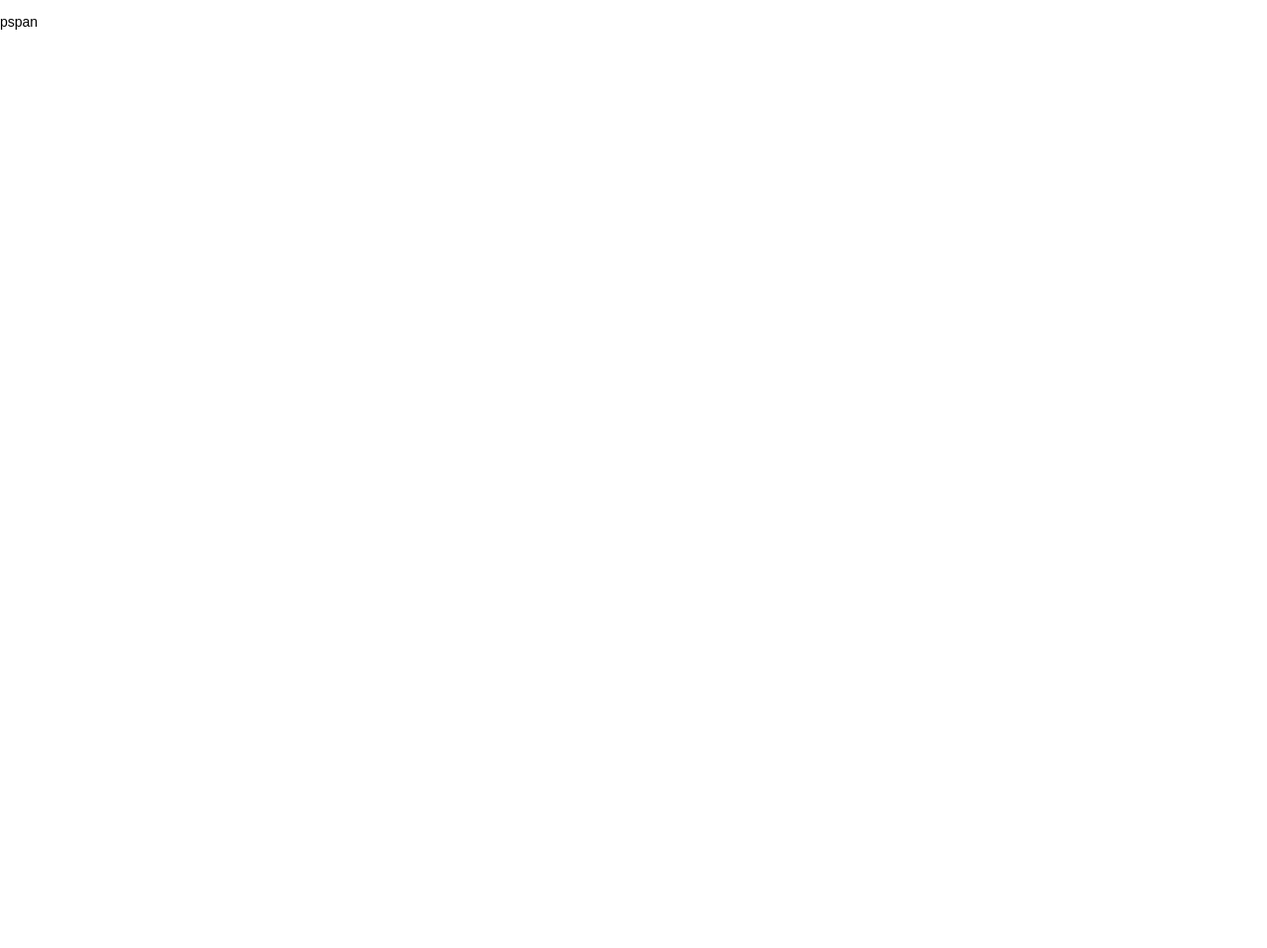
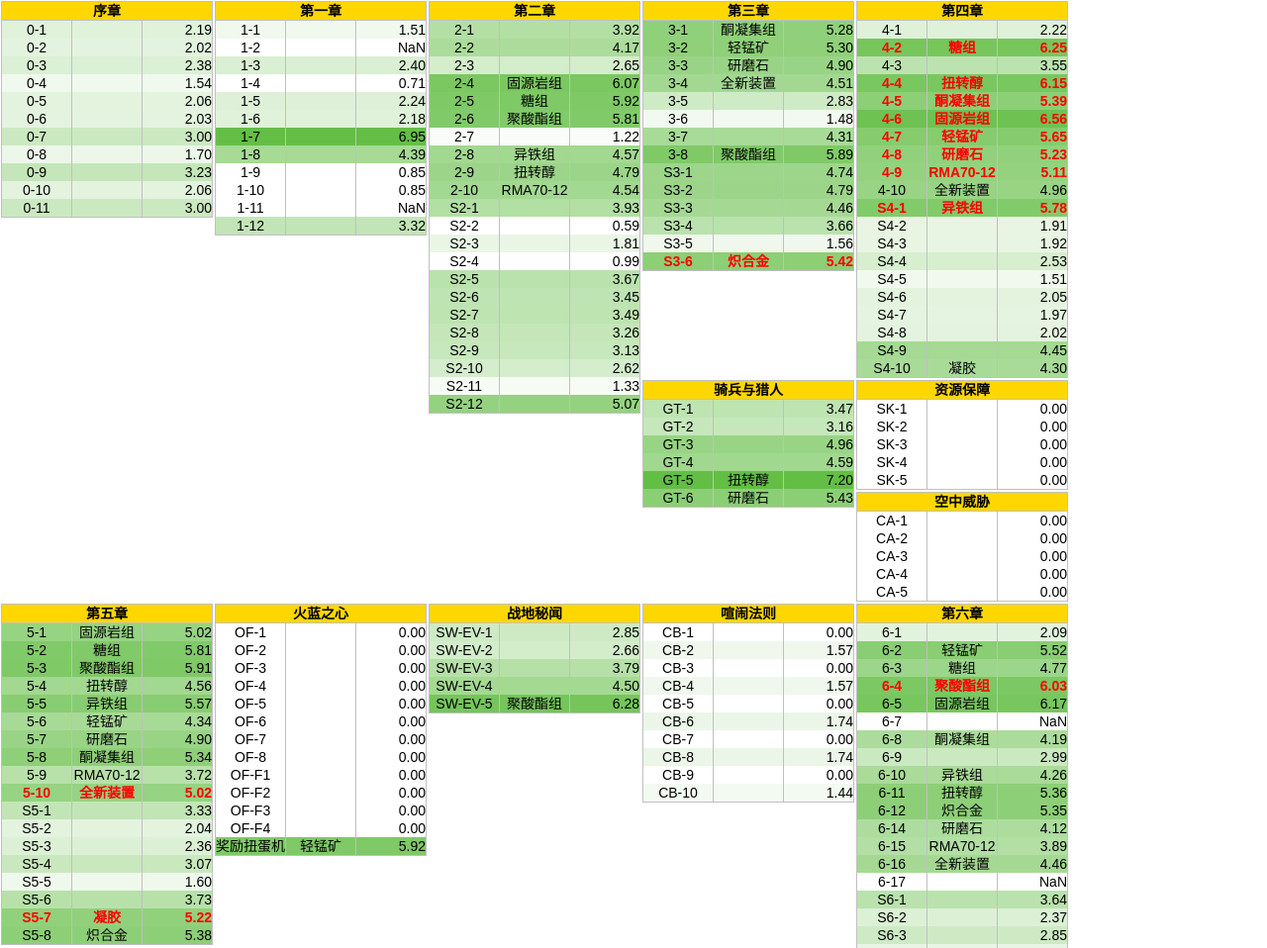
Before and after one commit to scooderic/arknights-value-table, a plain HTML site: page index.html in a window 1280 px wide. Shown: the top 958 px of the page at 99% size. Before the commit the page ends 800 px from the top, so only its background shows below. Drawn offline with Linux system fonts and the light colour scheme.

Commit message:
complete the calculation

```diff
--- a/css/index.css
+++ b/css/index.css
@@ -6,12 +6,9 @@ html, body {
     font-size: 14px;
 }
 body table {
-    margin: 0;
+    margin: 1px;
     padding: 0;
-    border: 0;
-    border-top: 1px solid silver;
-    border-right: 1px solid silver;
-    border-bottom: 1px solid silver;
+    border: 1px solid silver;
     border-collapse: collapse;
     float: left;
 }
@@ -20,9 +17,9 @@ table th, table td {
     padding: 0;
     border: 0;
     border-right: 1px solid silver;
-    width: 100px;
-    height: 20px;
-    line-height: 0;
+    width: 70px;
+    height: 18px;
+    line-height: 14px;
 }
 table th {
     border-bottom: 1px solid silver;
@@ -38,3 +35,7 @@ table th {
 .r {
     text-align: right;
 }
+.max {
+    font-weight: bold;
+    color: red;
+}
--- a/js/index.js
+++ b/js/index.js
@@ -1,9 +1,21 @@
 /**
+ * <p>依据蓝材料（固源岩除外）【最低耗体】的所有图的输入，获得每个关卡的综合价值输出。</p>
+ * @author Lyric
  * @since 2020-04-25
  */
 (function ($) {
     "use strict";
     $(function ($_$) {
+        // 龙门币因子，每 100 龙门币的价值
+        var lmd100Value = 0.00333333;
+        // 中级作战记录价值因子
+        var expCard2Value = Math.log10(30 * 1000 / 7400 / 3);
+        // 高级作战记录价值
+        var expCard3Value = 2 * expCard2Value;
+        // 初级作战记录价值
+        var expCard1Value = 0.4 * expCard2Value;
+        // 基础作战记录价值
+        var expCard0Value = 0.2 * expCard2Value;
         // 蓝材料们才参与基础运算，其余的材料价值基于蓝材料
         var valuableItems = [
             "30013", // 固源岩组
@@ -52,7 +64,7 @@
             "31014", // 聚合凝胶
             "31024" // 炽合金块
         ];
-        // 蓝材料最低耗体关卡列表
+        // 蓝材料最低耗体关卡列表【修改此部分输入，即可影像全局所有结果，无需更改代码】
         var stageList1 = [
             {
                 "itemId": "31023", // 炽合金
@@ -75,9 +87,9 @@
                 "code": "3-1"
             },
             {
-                "itemId": "30013", // 固源岩组
-                "stageId": "main_02-04",
-                "code": "2-4"
+                "itemId": "30012", // 固源岩（固源岩合成固源岩组）
+                "stageId": "main_01-07",
+                "code": "1-7"
             },
             {
                 "itemId": "30083", // 轻锰矿
@@ -96,8 +108,8 @@
             },
             {
                 "itemId": "30043", // 异铁组
-                "stageId": "sub_04-1-1",
-                "code": "S4-1"
+                "stageId": "main_02-08",
+                "code": "2-8"
             },
             {
                 "itemId": "30063", // 全新装置
@@ -132,9 +144,15 @@
                         // 查到关卡理智消耗
                         var apCost = stageObj.apCost;
                         var obj = {};
-                        obj.itemId = itemId;
-                        obj.name = itemName;
-                        obj.value = Math.log10(apCost * mat.times / mat.quantity);
+                        if (stageId === "main_01-07" && itemId === "30012") { // 固源岩组特殊处理，因为它是按 1-7 刷固源岩来算的
+                            obj.itemId = "30013";
+                            obj.name = "固源岩组";
+                            obj.value = Math.log10((apCost * mat.times / mat.quantity) * 5 + (2 * lmd100Value));
+                        } else {
+                            obj.itemId = itemId;
+                            obj.name = itemName;
+                            obj.value = Math.log10(apCost * mat.times / mat.quantity);
+                        }
                         obj.by = stageId;
                         obj.byCode = stageCode;
                         ret.push(obj);
@@ -145,8 +163,6 @@
         };
         // 蓝材料价值
         var blueItemValueTable0 = blueItemValueTable();
-        // 龙门币因子，每 100 龙门币的价值
-        var lmd100Value = 0.00333333;
         // 绿材料价值，等于：(蓝材料价值 - 200 龙门币价值) / 4，固源岩是除以 5
         var greenItemValueTable = function () {
             var ret = [];
@@ -285,14 +301,6 @@
         };
         // 紫材料价值
         var purpleItemValueTable0 = purpleItemValueTable();
-        // 中级作战记录价值因子
-        var expCard2Value = Math.log10(30 * 1000 / 7400 / 3);
-        // 高级作战记录价值
-        var expCard3Value = 2 * expCard2Value;
-        // 初级作战记录价值
-        var expCard1Value = 0.4 * expCard2Value;
-        // 基础作战记录价值
-        var expCard0Value = 0.2 * expCard2Value;
         // 作战记录价值表
         var expCardValueTable = function () {
             var ret = [];
@@ -335,10 +343,13 @@
                 }
             }
         };
+        // 用于记录某个材料的最大价值关卡
+        var maxRecord = {}; // 格式："item30013": {"maxStageId": "main_04-06", "maxScore": 0.0}
         // 关卡价值表，一个关卡的价值等于：SUM(该关卡所有掉落物的价值 * 该材料在该关卡的掉落率 * 100) / 该关卡体力消耗，忽略龙门币
         for (var k00 = 0; k00 < _zones.length; k00 ++) {
             // 章节
             var zone = _zones[k00];
+            !($("body").append("<table id='" + zone.zoneId + "'><th colspan='3'>" + zone.zoneName + "</th></table>"));
             // 关卡列表
             var stages1 = zone.stages;
             for (var k01 = 0; k01 < stages1.length; k01 ++) {
@@ -361,38 +372,77 @@
                     }
                 }
                 // 关卡价值
-                var score = total / stageApCost;
-                console.log(stageObj.code + ": " + score);
+                var score = (total / stageApCost).toFixed(2);
+                // 主材料名
+                var mainDropItemName = "", mainDropItemId = "";
+                if (stageObj.normalDrop[0]) {
+                    var itemObj = db.selectItem(stageObj.normalDrop[0]);
+                    if (valuableItems.includes(itemObj.itemId)) {
+                        mainDropItemName = itemObj.name;
+                        mainDropItemId = itemObj.itemId;
+                        // 记录最大关卡，只记主线
+                        if ((stageObj.stageType === "MAIN" || stageObj.stageType === "SUB") && stageObj.zoneId != null && stageObj.zoneId.substring(0, 4) === "main") {
+                            var itemKey = "item" + itemObj.itemId;
+                            var newObj = {
+                                maxStageId: stageId,
+                                maxScore: score
+                            };
+                            if (maxRecord.hasOwnProperty(itemKey)) {
+                                var currentMaxStageId = maxRecord[itemKey].stageId;
+                                var currentMaxScore = maxRecord[itemKey].maxScore;
+                                if (score > parseFloat(currentMaxScore)) {
+                                    maxRecord[itemKey] = newObj;
+                                }
+                            } else {
+                                maxRecord[itemKey] = newObj;
+                            }
+                        }
+                    }
+                }
+                // 颜色渐变
+                var red = 0, green = 0, blue = 0;
+                // var leftR = 255, leftG = 107, leftB = 104; // 红色
+                var leftR = 255, leftG = 255, leftB = 255; // 白色
+                var rightR = 99, rightG = 190, rightB = 69; // 绿色
+                var rDiff = rightR - leftR;
+                var gDiff = rightG - leftG;
+                var bDiff = rightB - leftB;
+                var lScore = 1, rScore = 7; // 1 分最小，7 分最大，超出按边界计算
+                var percent = (score - lScore) / (rScore - lScore);
+                if (!percent) {
+                    red = leftR;
+                    green = leftG;
+                    blue = leftB;
+                } else {
+                    if (percent <= 0) {
+                        red = leftR;
+                        green = leftG;
+                        blue = leftB;
+                    } else if (percent >= 1) {
+                        red = rightR;
+                        green = rightG;
+                        blue = rightB;
+                    } else {
+                        red = parseInt(rDiff * percent + leftR);
+                        green = parseInt(gDiff * percent + leftG);
+                        blue = parseInt(bDiff * percent + leftB);
+                    }
+                }
+                var colorStr = "rgb(" + red + "," + green + "," + blue + ")";
+                !($("#" + zone.zoneId).append("<tr class='output-tr' style='background-color:" + colorStr + ";'><td class='c'>" + stageObj.code + "</td><td class='c'>" + mainDropItemName + "</td><td class='r score-output' data-stageid='" + stageId + "' data-itemid='" + mainDropItemId + "' data-score='" + score + "'>" + score + "</td></tr>"));
             }
         }
-
-
-
-
-
-
-
-
-
-
-
-
-
-
-
-
-
-
-
-
-
-
-
-
-
-
-
-        !($("body").append("<p id='p1'><span>p</span></p>"));
-        !($("#p1").append("<span>span</span>"));
+        // 找出得分最高的关卡
+        for (var n00 = 0; n00 < valuableItems.length; n00 ++) {
+            var itemId0 = valuableItems[n00];
+            var itemKey0 = "item" + itemId0;
+            var max = maxRecord[itemKey0];
+            $(".score-output").each(function () {
+                var that = $(this);
+                if (that.data("stageid") === max.maxStageId) { // && that.data("itemid") == itemId0
+                    that.parent("tr").removeClass("max").addClass("max");
+                }
+            });
+        }
     });
 })(window.jQuery);
```
